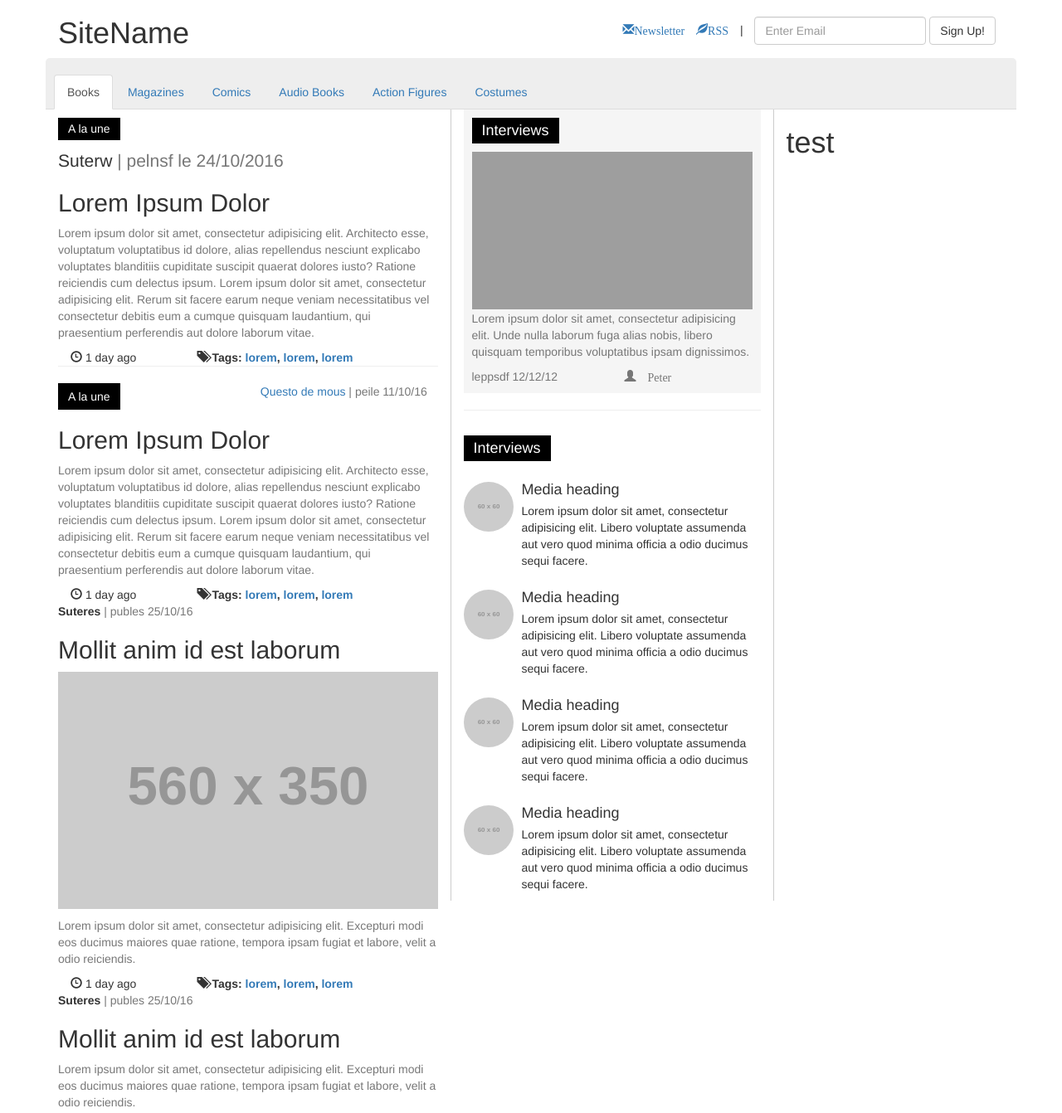
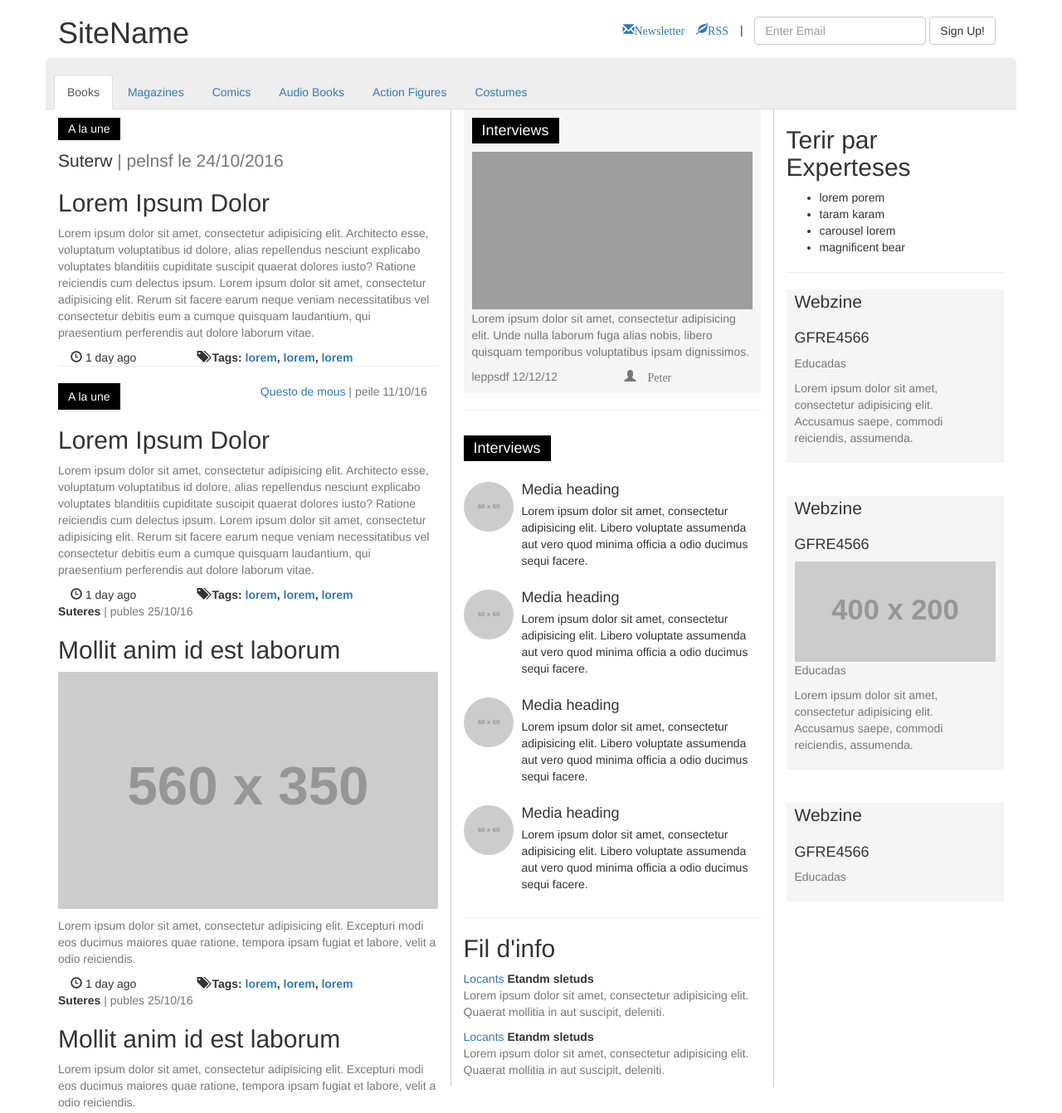
Before and after one commit to ArminasBek/wireframing-w-bootstrap, a plain HTML site: page index.html in a window 1280 px wide. Shown: the top 1342 px of the page at 83% size. Drawn offline with nearby package versions, Linux system fonts and the light colour scheme; grey boxes are pictures that could not be loaded; placeholder pictures from the web are drawn by us.

Commit message:
initial commit

```diff
--- a/css/styles.sass
+++ b/css/styles.sass
@@ -12,7 +12,7 @@
   padding: 6px 12px
   display: inline-block
 
-.moollit-img img
+img.flex
   max-width: 100%
 
 .col-secondary
--- a/index.html
+++ b/index.html
@@ -70,9 +70,9 @@
               <div class="col-sm-8">
                 <div class="glyphicon glyphicon-tags"></div><strong> Tags:<a href=""> lorem</a>,<a href=""> lorem</a>,<a href=""> lorem</a></strong>
               </div>
-          <article class="moollit-img"><strong>Suteres </strong><span class="text-muted"> | publes 25/10/16</span>
+          <article><strong>Suteres </strong><span class="text-muted"> | publes 25/10/16</span>
             <h2>Mollit anim id est laborum</h2>
-            <p><img src="http://placehold.it/560x350"></p>
+            <p><img src="http://placehold.it/560x350" class="flex"></p>
             <p class="text-muted">Lorem ipsum dolor sit amet, consectetur adipisicing elit. Excepturi modi eos ducimus maiores quae ratione, tempora ipsam fugiat et labore, velit a odio reiciendis.</p>
           </article>
               <div class="row text-muted"></div>
@@ -130,9 +130,45 @@
                   </div>
                 </div>
           </article>
+          <hr>
+          <article>
+            <h2>Fil d'info</h2><a href=""> Locants</a><strong> Etandm sletuds</strong>
+            <p class="text-muted"> Lorem ipsum dolor sit amet, consectetur adipisicing elit. Quaerat mollitia in aut suscipit, deleniti.</p><a href=""> Locants</a><strong> Etandm sletuds</strong>
+            <p class="text-muted"> Lorem ipsum dolor sit amet, consectetur adipisicing elit. Quaerat mollitia in aut suscipit, deleniti.</p>
+          </article>
         </div>
         <div class="col-sm-3">
-          <h1>test</h1>
+          <aside>
+            <article>
+              <h2>Terir par Experteses</h2>
+              <ul>
+                <li>lorem porem</li>
+                <li>taram karam</li>
+                <li>carousel lorem</li>
+                <li>magnificent bear</li>
+              </ul>
+            </article>
+            <hr>
+            <article class="bg-grey">
+              <div class="lead">Webzine</div>
+              <h4>GFRE4566</h4>
+              <p class="text-muted">Educadas</p>
+              <p class="text-muted">Lorem ipsum dolor sit amet, consectetur adipisicing elit. Accusamus saepe, commodi reiciendis, assumenda.</p>
+            </article>
+            <hr style="border: none">
+            <article class="bg-grey">
+              <div class="lead">Webzine</div>
+              <h4>GFRE4566</h4><img src="http://placehold.it/400x200" class="flex">
+              <p class="text-muted">Educadas</p>
+              <p class="text-muted">Lorem ipsum dolor sit amet, consectetur adipisicing elit. Accusamus saepe, commodi reiciendis, assumenda.</p>
+            </article>
+            <hr style="border: none">
+            <article class="bg-grey">
+              <div class="lead">Webzine</div>
+              <h4>GFRE4566</h4>
+              <p class="text-muted">Educadas</p>
+            </article>
+          </aside>
         </div>
       </div>
     </div>
```
Also changed, not shown: css/styles.css, 4 other files.
